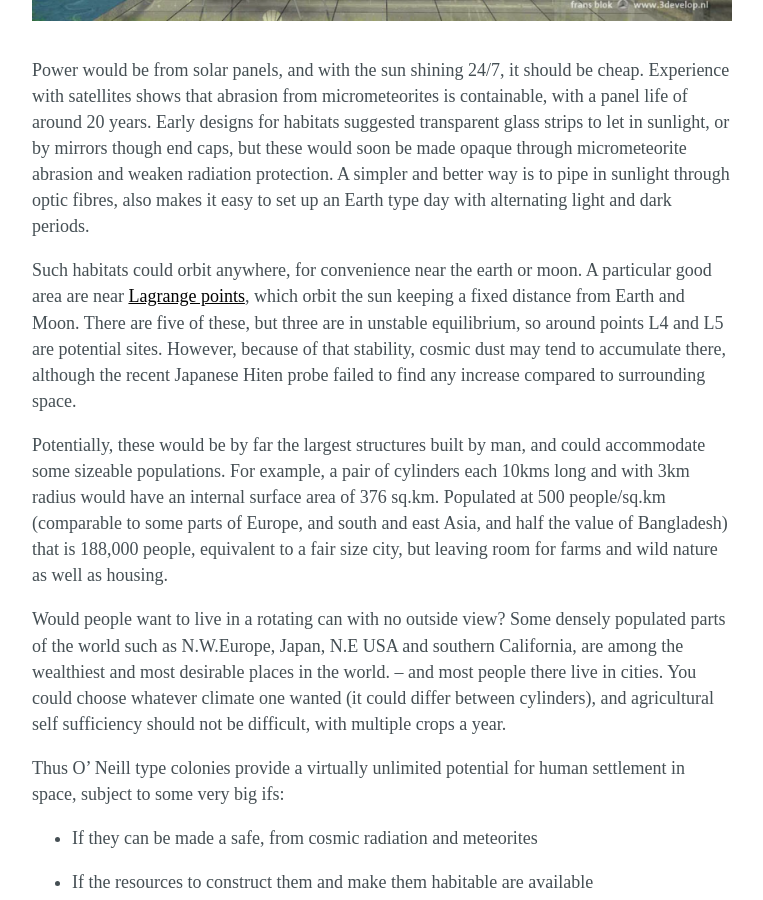
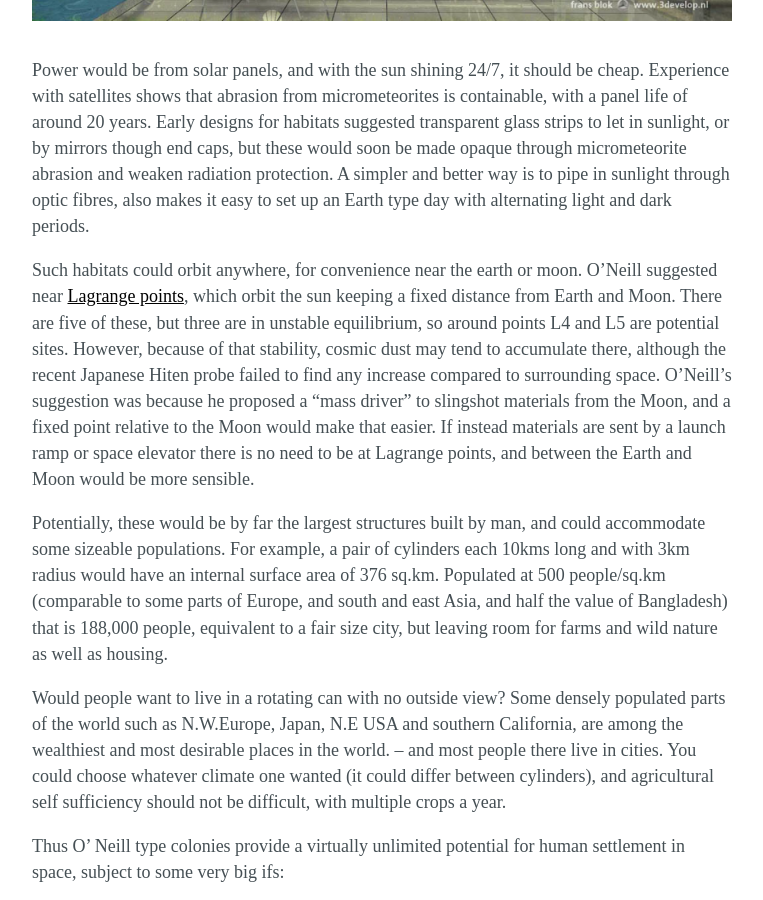
Before and after one commit to ffub/space-habitats, a Jekyll site: the page built from _posts/2016-05-18-gerard-oneills-big-idea.markdown, in a window 1280 px wide and 900 px high, scrolled down 2207 px. Shown: the whole window, without its empty margins (258-1021 px from the left). Built offline with Jekyll 4.4.1, drawn with Linux system fonts in a browser that asks for light colours.

Commit message:
Updated Gerard Oneills Big Idea

```diff
--- a/_posts/2016-05-18-gerard-oneills-big-idea.markdown
+++ b/_posts/2016-05-18-gerard-oneills-big-idea.markdown
@@ -21,7 +21,7 @@ The idea was to fill the interior with lunar regolith (the powdery surface cover
 
 Power would be from solar panels, and with the sun shining 24/7, it should be cheap. Experience with satellites shows that abrasion from micrometeorites is containable, with a panel life of around 20 years. Early designs for habitats suggested transparent glass strips to let in sunlight, or by mirrors though end caps, but these would soon be made opaque through micrometeorite abrasion and weaken radiation protection. A simpler and better way is to pipe in sunlight through optic fibres, also makes it easy to set up an Earth type day with alternating light and dark periods.
 
-Such habitats could orbit anywhere, for convenience near the earth or moon. A particular good area are near [Lagrange points](http://map.gsfc.nasa.gov/mission/observatory_l2.html), which orbit the sun keeping a fixed distance from Earth and Moon. There are five of these, but three are in unstable equilibrium, so around points L4 and L5 are potential sites. However, because of that stability, cosmic dust may tend to accumulate there, although the  recent Japanese Hiten probe failed to find any increase compared to surrounding space.
+Such habitats could orbit anywhere, for convenience near the earth or moon. O'Neill suggested near [Lagrange points](http://map.gsfc.nasa.gov/mission/observatory_l2.html), which orbit the sun keeping a fixed distance from Earth and Moon. There are five of these, but three are in unstable equilibrium, so around points L4 and L5 are potential sites. However, because of that stability, cosmic dust may tend to accumulate there, although the  recent Japanese Hiten probe failed to find any increase compared to surrounding space. O'Neill's suggestion was because he proposed a "mass driver" to slingshot materials from the Moon, and a fixed point relative to the Moon would make that easier. If instead materials are sent by a launch ramp or space elevator there is no need to be at Lagrange points, and between the Earth and Moon would be more sensible.
 
 Potentially, these would be by far the largest structures built by man, and could accommodate some sizeable populations. For example, a pair of cylinders each 10kms long and with 3km radius would have an internal surface area of 376 sq.km. Populated at 500 people/sq.km (comparable to some parts of Europe, and south and east Asia, and half the value of Bangladesh) that is 188,000 people, equivalent to a fair size city, but leaving room for farms and wild nature as well as housing.
 
```
